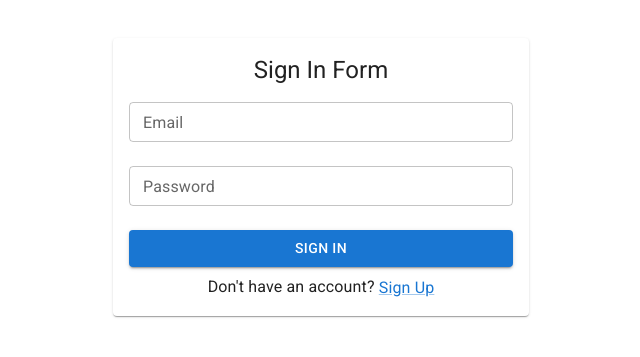
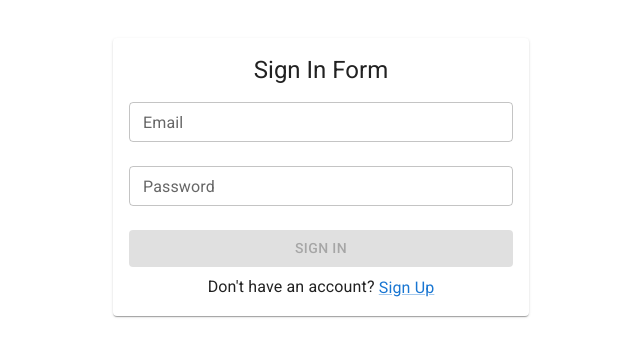
Before and after one commit to minhazurrony/job-portal, a React (Vite) app in the folder apps/frontend/: page /sign-in in a window 1280 px wide. Shown: the part 223-580 px from the top of the page, without its empty margins (319-959 px from the left). Built offline with nearby package versions, Linux system fonts and the light colour scheme.

Commit message:
feat: add private route and integrate api on sign in page

```diff
--- /dev/null
+++ b/apps/frontend/src/components/PrivateRoute.tsx
@@ -0,0 +1,13 @@
+import React from "react";
+import { Navigate } from "react-router-dom";
+import { ROUTES } from "../routes";
+
+interface PrivateRouteProps {
+  children: JSX.Element;
+}
+
+export const PrivateRoute: React.FC<PrivateRouteProps> = ({ children }) => {
+  const isAuthenticated = Boolean(localStorage.getItem("access_token"));
+
+  return isAuthenticated ? children : <Navigate to={ROUTES.signIn} />;
+};
--- a/apps/frontend/src/components/TopBar.tsx
+++ b/apps/frontend/src/components/TopBar.tsx
@@ -7,6 +7,9 @@ import { Button, Link } from "@mui/material";
 import { ROUTES } from "../routes";
 
 export const TopBar: React.FC = () => {
+  const handleLogOut = () => {
+    window.localStorage.removeItem("access_token");
+  };
   return (
     <Box sx={{ flexGrow: 1 }}>
       <AppBar position="static">
@@ -17,7 +20,9 @@ export const TopBar: React.FC = () => {
             </Link>
           </Typography>
 
-          <Button color="inherit">Logout</Button>
+          <Button color="inherit" onClick={handleLogOut}>
+            Logout
+          </Button>
         </Toolbar>
       </AppBar>
     </Box>
--- a/apps/frontend/src/components/index.tsx
+++ b/apps/frontend/src/components/index.tsx
@@ -1,2 +1,3 @@
 export * from "./TopBar";
 export * from "./Layout";
+export * from "./PrivateRoute";
--- a/apps/frontend/src/pages/SignIn.tsx
+++ b/apps/frontend/src/pages/SignIn.tsx
@@ -1,4 +1,4 @@
-import React from "react";
+import React, { useState } from "react";
 
 import {
   Button,
@@ -12,14 +12,49 @@ import {
 } from "@mui/material";
 import { useNavigate } from "react-router-dom";
 import { ROUTES } from "../routes";
+import { apiRoutes } from "../constants/apiRoutes";
+import axios from "axios";
 
 export const SignIn: React.FC = () => {
   const navigate = useNavigate();
+
+  const [formValues, setFormValues] = useState({
+    email: "",
+    password: "",
+  });
+
+  const handleInputChange = (e: any) => {
+    setFormValues({ ...formValues, [e.target.name]: e.target.value });
+  };
+
+  const handleSubmit = async () => {
+    const url = `${import.meta.env.VITE_BACKEND_URL}${apiRoutes.signIn}`;
+    try {
+      const response = await axios.post(url, { ...formValues });
+      if (response.status === 200) {
+        navigate(ROUTES.home);
+        window.localStorage.setItem(
+          "access_token",
+          response?.data?.data?.access_token
+        );
+      }
+    } catch (error) {
+      console.error(error);
+    }
+  };
 
   const goToSignUp = (e: React.SyntheticEvent) => {
     e.preventDefault();
     navigate(ROUTES.signUp);
   };
+
+  const checkDisabled = () => {
+    if (!formValues.email || !formValues.password) {
+      return true;
+    }
+    return false;
+  };
+
   return (
     <div
       style={{
@@ -38,25 +73,36 @@ export const SignIn: React.FC = () => {
         <Typography variant="h5">Sign In Form</Typography>
 
         <TextField
+          name="email"
           label="Email"
           variant="outlined"
           size="small"
           margin="normal"
           fullWidth
+          value={formValues.email}
+          onChange={handleInputChange}
         />
         <FormControl variant="outlined" fullWidth margin="normal" size="small">
           <InputLabel htmlFor="outlined-adornment-password">
             Password
           </InputLabel>
           <OutlinedInput
+            name="password"
             id="outlined-adornment-password"
             type="password"
             label="Password"
+            value={formValues.password}
+            onChange={handleInputChange}
           />
         </FormControl>
 
         <FormControl margin="normal" fullWidth>
-          <Button variant="contained">Sign In</Button>
+          <Button
+            variant="contained"
+            onClick={handleSubmit}
+            disabled={checkDisabled()}>
+            Sign In
+          </Button>
         </FormControl>
 
         <Typography>
--- a/apps/frontend/src/routes/index.tsx
+++ b/apps/frontend/src/routes/index.tsx
@@ -1,5 +1,6 @@
 import { createBrowserRouter } from "react-router-dom";
 import { Home, JobDetails, SignIn, SignUp } from "../pages";
+import { PrivateRoute } from "../components";
 
 export const ROUTES = {
   home: "/",
@@ -20,7 +21,11 @@ export const router = createBrowserRouter([
   },
   {
     path: ROUTES.home,
-    element: <Home />,
+    element: (
+      <PrivateRoute>
+        <Home />
+      </PrivateRoute>
+    ),
   },
   {
     path: ROUTES.jobDetails,
```
